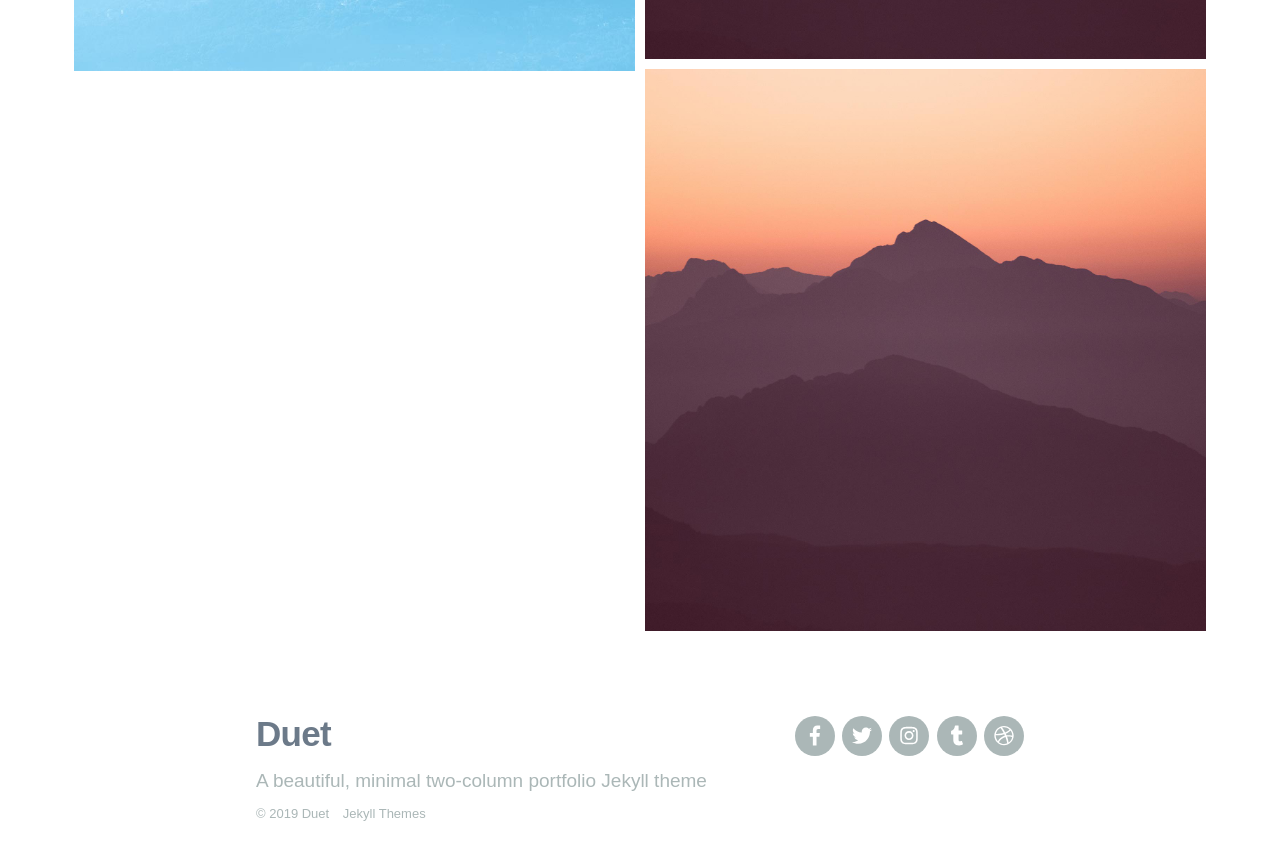
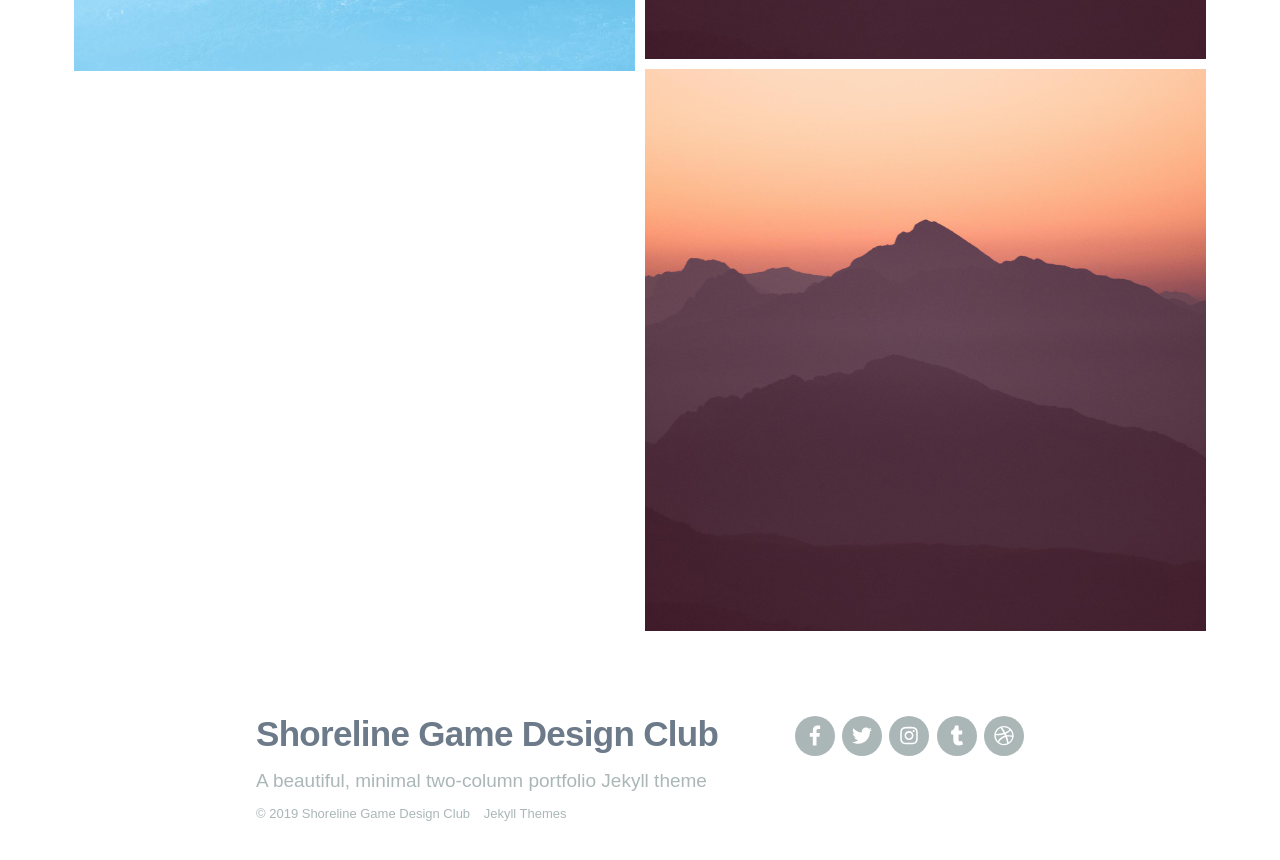
Before and after one commit to sccgamedesignclub/website, a Jekyll site: the page built from index.html, in a window 1280 px wide and 900 px high, scrolled down 1261 px. Shown: the top 860 px of the window. Built offline with Jekyll 4.4.1, drawn with Linux system fonts in a browser that asks for light colours; nearby versions of some CDN libraries; some web fonts are replaced; some of the changed text lies outside the part shown.

Commit message:
changed site title

```diff
--- a/_data/settings.yml
+++ b/_data/settings.yml
@@ -1,5 +1,5 @@
 basic_settings:
-  site_title: Duet
+  site_title: Shoreline Game Design Club
   favicon_image: /images/favicon.png
 
 header_settings:
```
